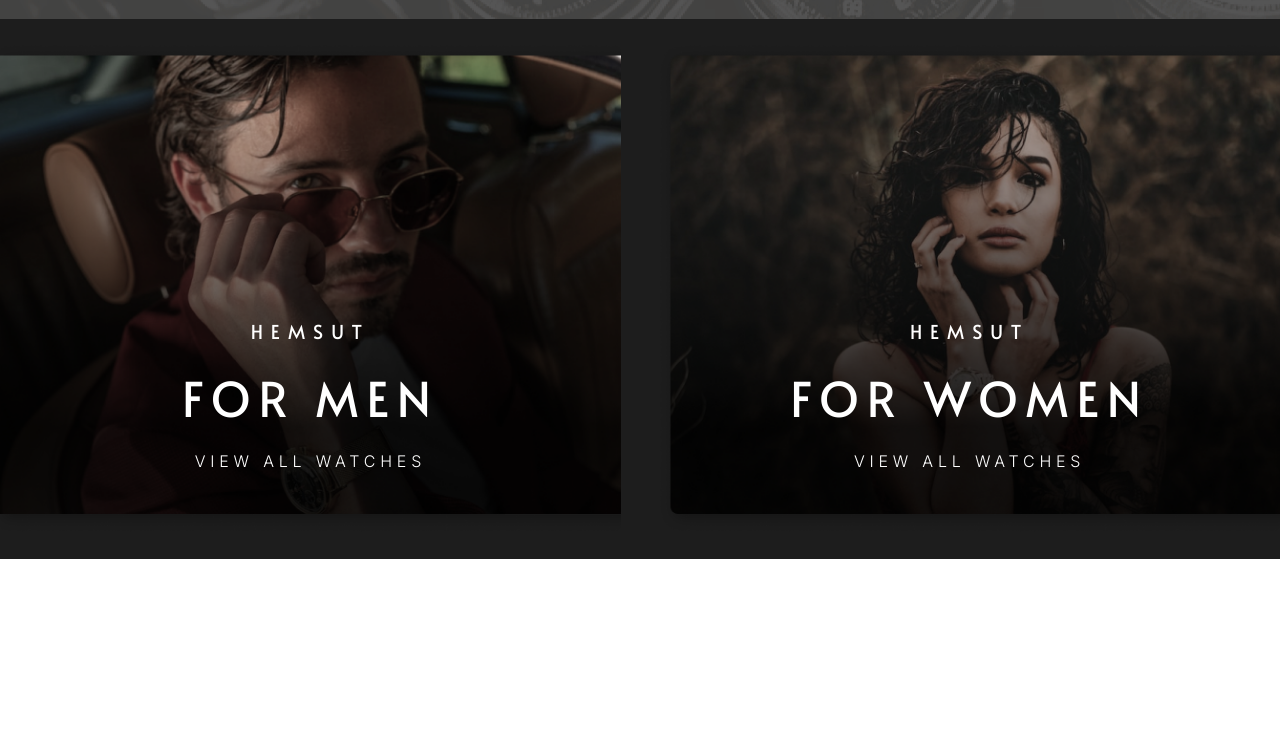
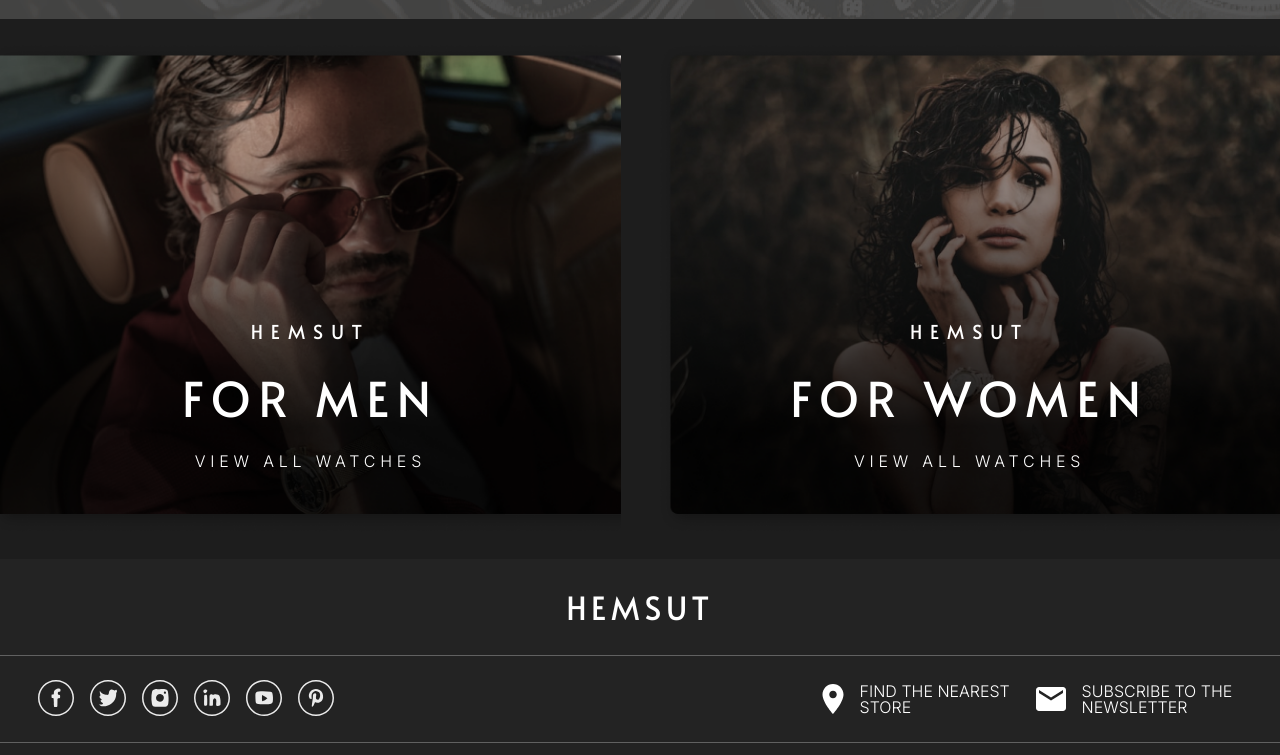
Before and after one commit to chroanz/hemsut, a plain HTML site: page index.html in a window 1280 px wide. Shown: the part 1670-2425 px from the top of the page. Before the commit the page ends 2277 px from the top, so only its background shows below. Drawn offline with Linux system fonts and the light colour scheme.

Commit message:
atualizado o footer

```diff
--- a/css/style.css
+++ b/css/style.css
@@ -288,3 +288,69 @@ nav ul li {
 .for-women {
     background: url(../img/forwomen.png);
 }
+
+footer {
+    height: 500px;
+    background: #232323;
+}
+
+.first-box {
+    height: 6rem;
+    display: flex;
+    justify-content: center;
+    align-items: center;
+
+}
+
+.first-box h3 {
+    font-family: 'Alata', sans-serif;
+    font-size: 2rem;
+    letter-spacing: .3rem;
+    font-weight: 200;
+}
+
+.second-box {
+    height: 5.5rem;
+    border-top: 1px solid #616161;
+    border-bottom: 1px solid #616161;
+    display: flex;
+    justify-content: space-between;
+    align-items: center;
+    gap: 3%;
+    padding: 0 3%;
+}
+
+.social-media {
+    width: fit-content;
+}
+
+.social-media ul {
+    width: fit-content;
+    display: flex;
+    gap: 1rem;
+}
+
+.address-newsletter {
+    width: fit-content;
+}
+
+.address-newsletter ul {
+    width: fit-content;
+    display: flex;
+    gap: 1rem;
+}
+
+.address-newsletter li a {
+    display: flex;
+    align-items: center;
+    gap: 1rem;
+    text-decoration: none;
+}
+
+.address-newsletter p {
+    color: #FFFFFF;
+    width: 10rem;
+    font-size: 1rem;
+    font-weight: 100;
+    text-align: initial;
+}
--- a/index.html
+++ b/index.html
@@ -116,32 +116,32 @@
         </div>
     </section>
     <footer>
-        <div>
+        <div class="first-box">
             <h3>HEMSUT</h3>
         </div>
         <div class="second-box">
             <div class="social-media">
                 <ul>
-                    <li></li>
-                    <li></li>
-                    <li></li>
-                    <li></li>
-                    <li></li>
-                    <li></li>
+                    <li><img src="img/Facebooksocialmedia.svg" alt=""></li>
+                    <li><img src="img/Twittersocialmedia.svg" alt=""></li>
+                    <li><img src="img/Instagramsocialmedia.svg" alt=""></li>
+                    <li><img src="img/Linkedinsocialmedia.svg" alt=""></li>
+                    <li><img src="img/Youtubesocialmedia.svg" alt=""></li>
+                    <li><img src="img/Pinterestsocialmedia.svg" alt=""></li>
                 </ul>
             </div>
             <div class="address-newsletter">
                 <ul>
                     <li>
                         <a href="">
-                            <img src="" alt="">
-                            <p></p>
+                            <img src="img/gps.svg" alt="">
+                            <p>FIND THE NEAREST STORE</p>
                         </a>
                     </li>
                     <li>
                         <a href="">
-                            <img src="" alt="">
-                            <p></p>
+                            <img src="img/email.svg" alt="">
+                            <p>SUBSCRIBE TO THE NEWSLETTER</p>
                         </a>
                     </li>
                 </ul>
```
Also changed, not shown: img/Facebooksocialmedia.svg (added), img/Instagramsocialmedia.svg (added), img/Linkedinsocialmedia.svg (added), img/Pinterestsocialmedia.svg (added), img/Twittersocialmedia.svg (added), img/Youtubesocialmedia.svg (added), img/email.svg (added), img/gps.svg (added).
